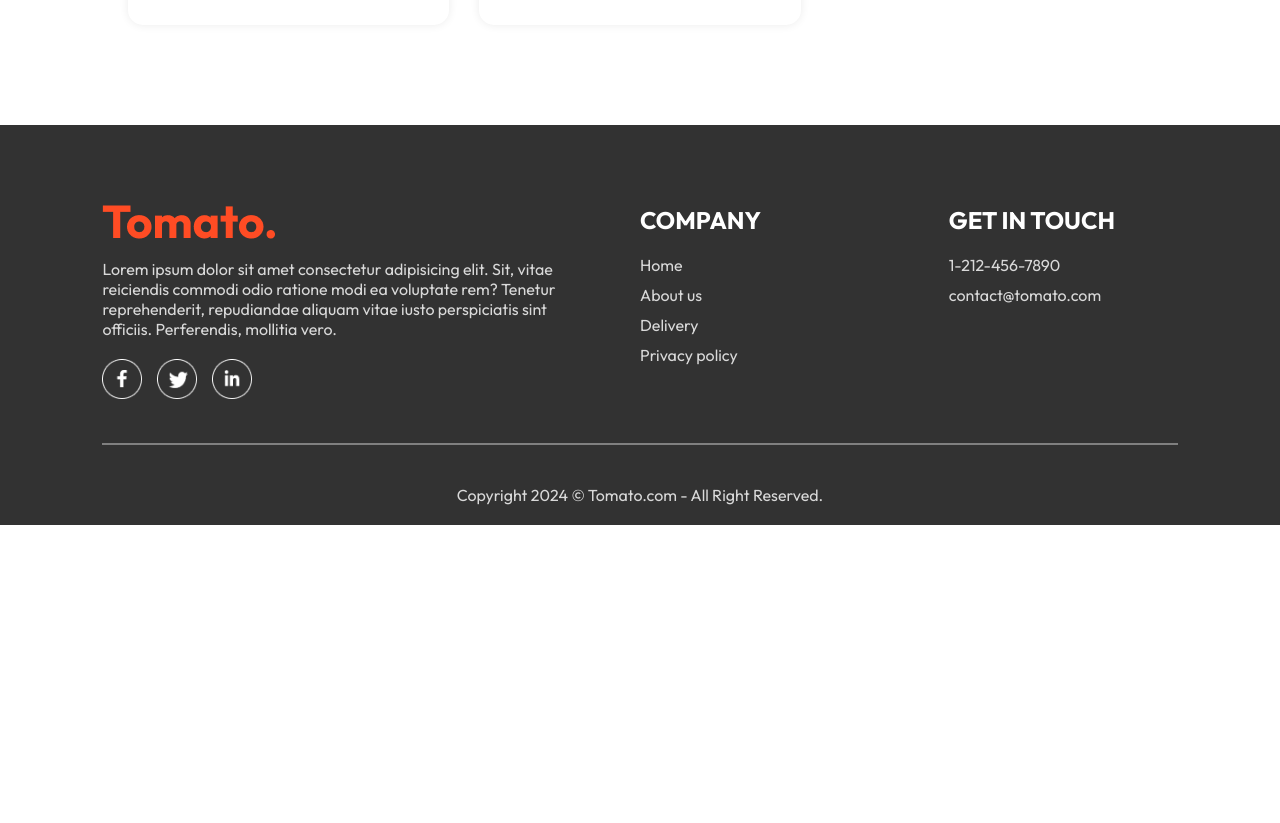
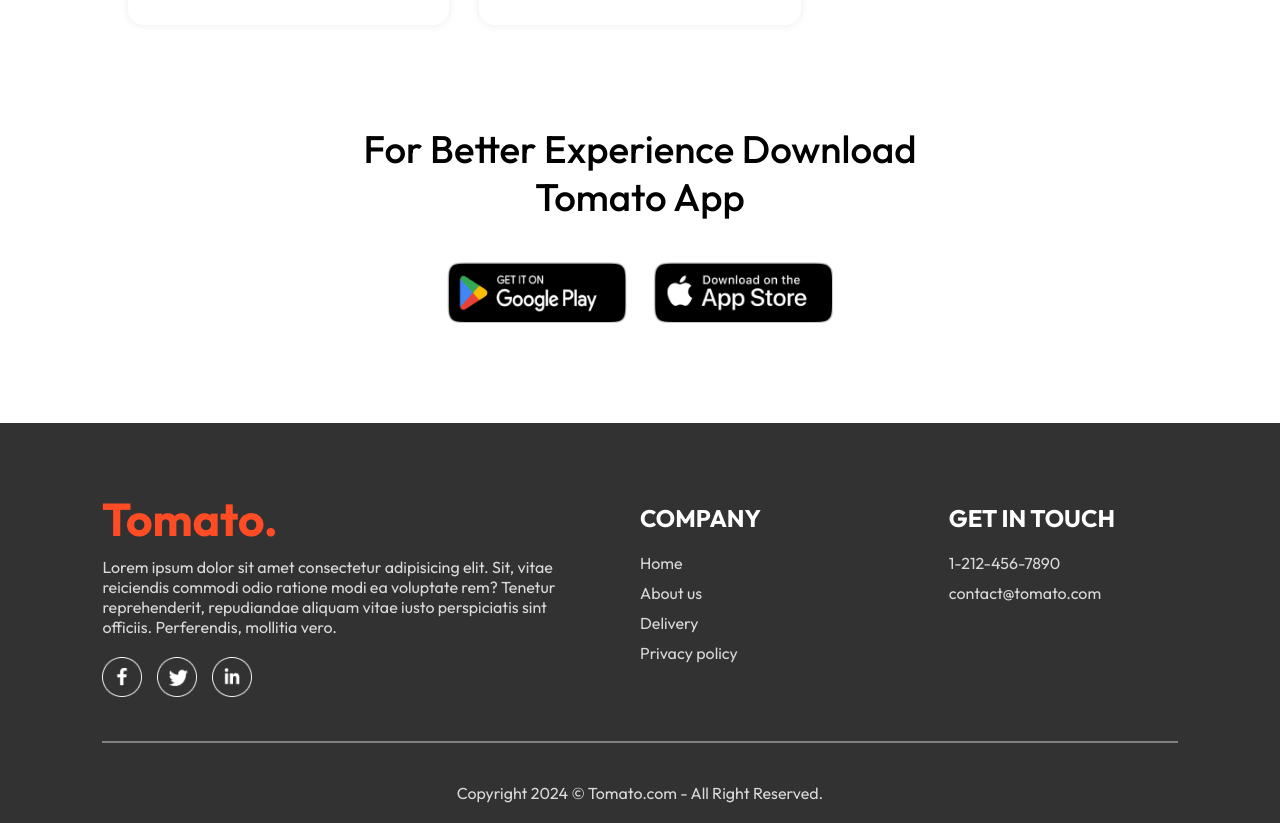
Before and after one commit to Himanshu-Singh-Mandloi/06-FoodDelivery, a React app: page / in a window 1280 px wide. Shown: the part 5980-6803 px from the top of the page. Before the commit the page ends 6505 px from the top, so only its background shows below. Built offline with nearby package versions, Linux system fonts and the light colour scheme; the HTML template or start-up script is replaced by a standard one.

Commit message:
added some more changes to footer section and completed it

```diff
--- /dev/null
+++ b/src/components/AppDownload/AppDownload.css
@@ -0,0 +1,25 @@
+.app-download {
+  margin: auto auto;
+  margin-top: 100px;
+  font-size: max(3vw,20px);
+  font-weight: 500;
+  text-align: center;
+}
+
+.app-download-platforms {
+  display: flex;
+  justify-content: center;
+  gap: max(2vw,10px);
+  margin-top: 40px;
+}
+
+.app-download-platforms img {
+  width: max(30vw,120px);
+  max-width: 180px;
+  transition: 0.5s;
+  cursor: pointer;
+}
+
+.app-download-platforms img:hover {
+  transform: scale(1.05);
+}
--- /dev/null
+++ b/src/components/AppDownload/AppDownload.jsx
@@ -0,0 +1,18 @@
+import { assets } from '../../assets/assets';
+import './AppDownload.css';
+
+function AppDownload() {
+  return (
+    <div className='app-download' id='app-download'>
+
+      <p> For Better Experience Download <br /> Tomato App</p>
+      <div className="app-download-platforms">
+        <img src={assets.play_store}  />
+        <img src={assets.app_store} />
+      </div>
+
+    </div>
+  )
+}
+
+export default AppDownload
--- a/src/pages/Home/Home.jsx
+++ b/src/pages/Home/Home.jsx
@@ -3,6 +3,7 @@
 import ExploreMenu from '../../components/ExploreMenu/ExploreMenu';
 import { useState } from 'react';
 import FoodDisplay from '../../components/FoodDisplay/FoodDisplay';
+import AppDownload from '../../components/AppDownload/AppDownload';
 
 
 
@@ -15,6 +16,7 @@
       <Header />
       <ExploreMenu category={category}  setCategory={setCategory}/>
       <FoodDisplay category={category}/>
+      <AppDownload />
     </div>
   )
 }
```
